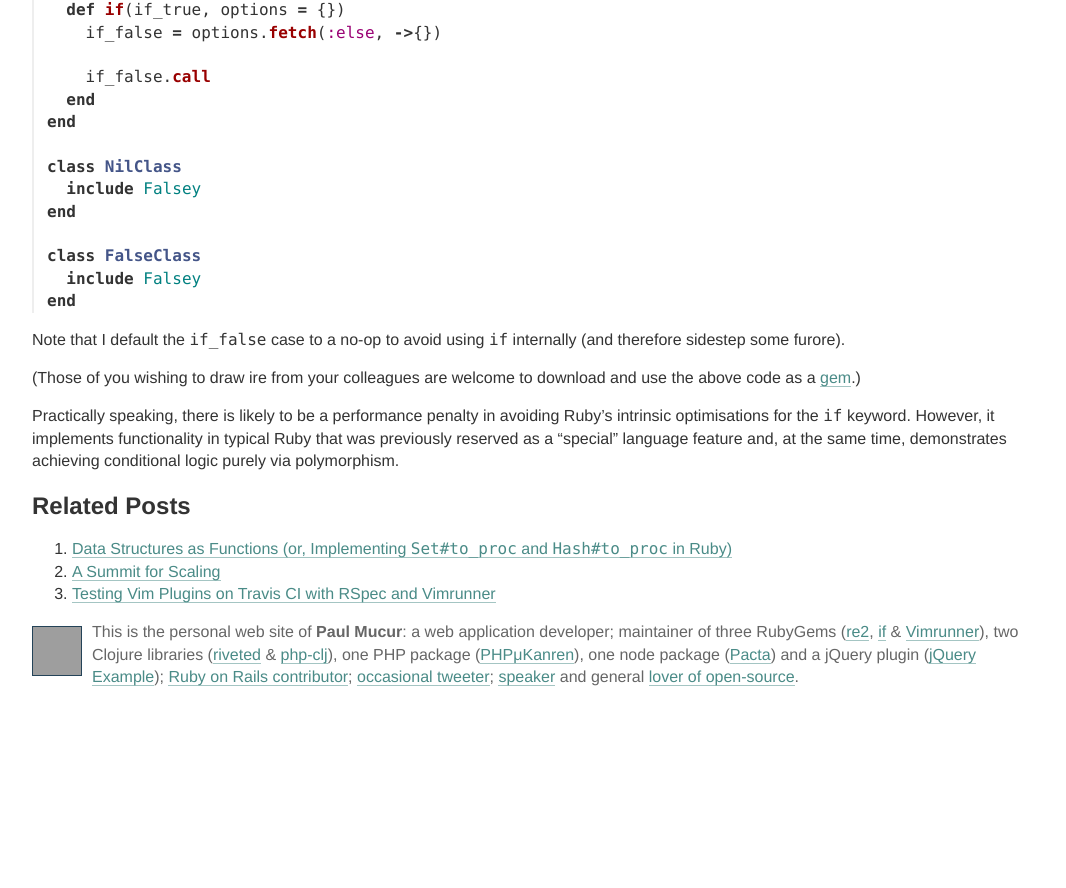
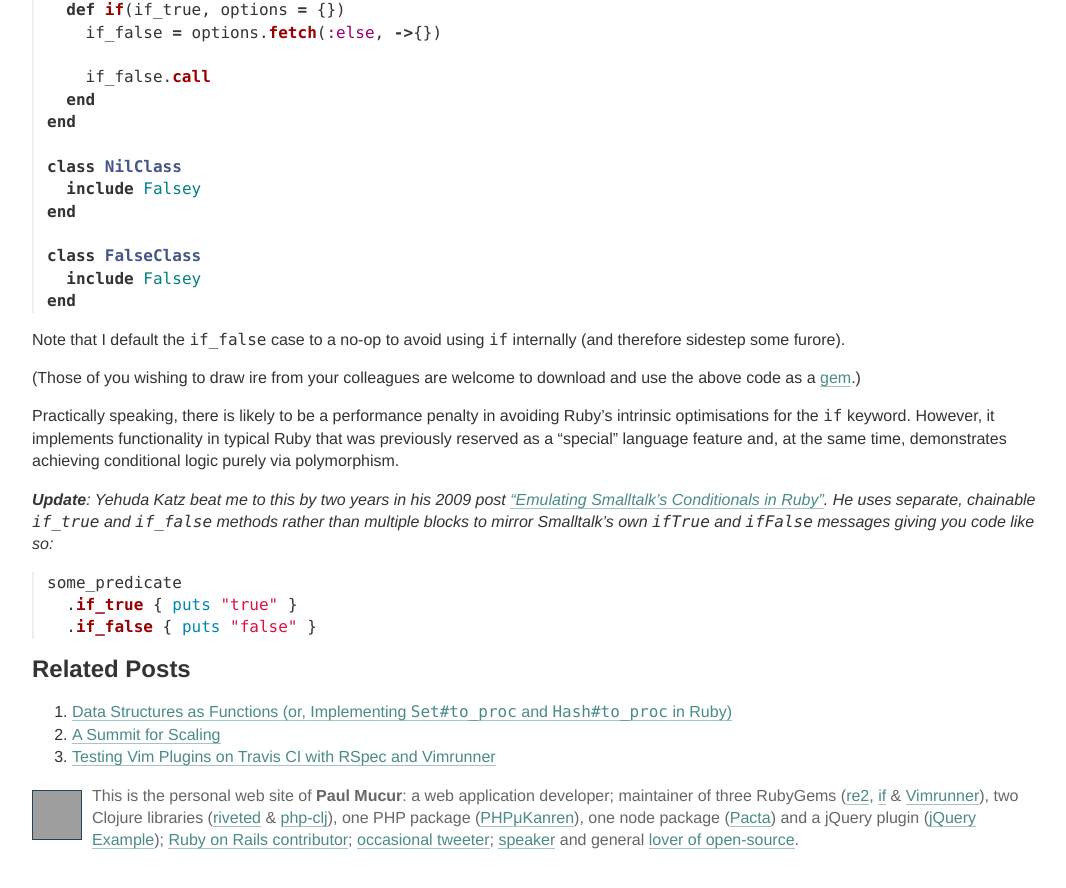
Before and after one commit to mudge/mudge.github.com, a Jekyll site: the page built from _posts/2012-07-09-implementing-if-in-ruby.markdown, in a window 1280 px wide and 900 px high, scrolled down 1180 px. Shown: the top 888 px of the window, without its empty margins (98-1164 px from the left). Built offline with Jekyll 4.4.1, drawn with Linux system fonts in a browser that asks for light colours; Markdown is read by kramdown in place of the engine named in the settings; comment, search, counter and statistics services are not loaded; before the commit the page ends 1916 px from its top, so only the background shows below that; grey boxes are pictures that could not be loaded.

Commit message:
Link to Yehuda Katz' Smalltalk conditionals

````diff
--- a/_posts/2012-07-09-implementing-if-in-ruby.markdown
+++ b/_posts/2012-07-09-implementing-if-in-ruby.markdown
@@ -75,3 +75,13 @@ Note that I default the `if_false` case to a no-op to avoid using `if` internall
 the above code as a [gem](http://rubygems.org/gems/if).)
 
 Practically speaking, there is likely to be a performance penalty in avoiding Ruby's intrinsic optimisations for the `if` keyword. However, it implements functionality in typical Ruby that was previously reserved as a "special" language feature and, at the same time, demonstrates achieving conditional logic purely via polymorphism.
+
+***Update****: Yehuda Katz beat me to this by two years in his 2009 post ["Emulating
+Smalltalk's Conditionals in
+Ruby"](http://yehudakatz.com/2009/10/04/emulating-smalltalks-conditionals-in-ruby/). He uses separate, chainable `if_true` and `if_false` methods rather than multiple blocks to mirror Smalltalk's own `ifTrue` and `ifFalse` messages giving you code like so:*
+
+```ruby
+some_predicate
+  .if_true { puts "true" }
+  .if_false { puts "false" }
+```
````
